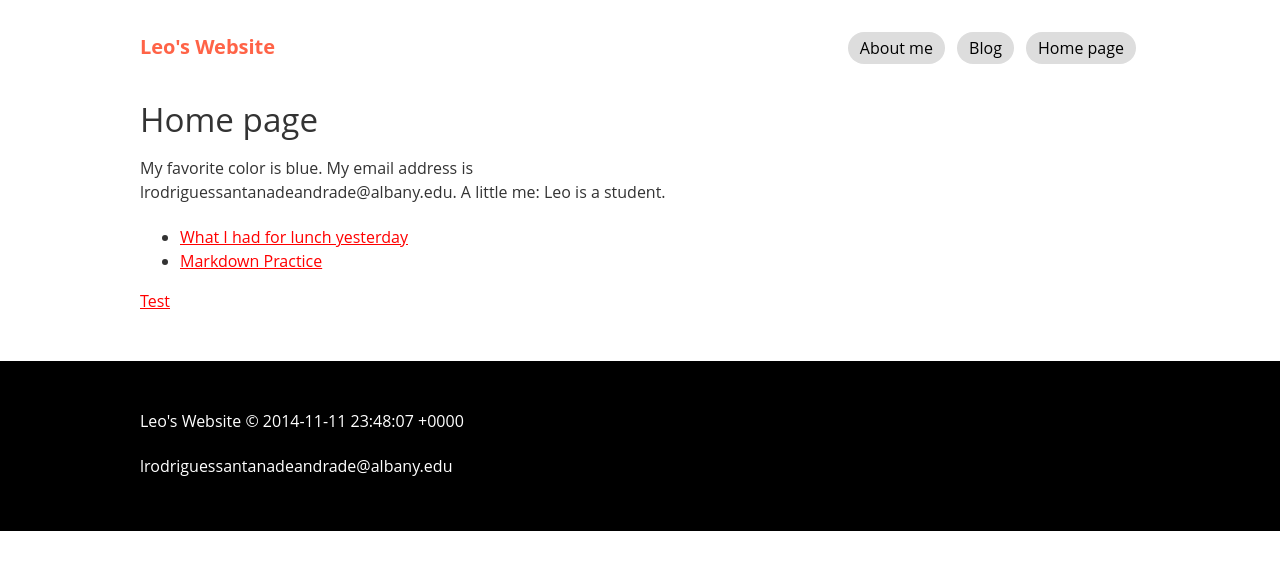
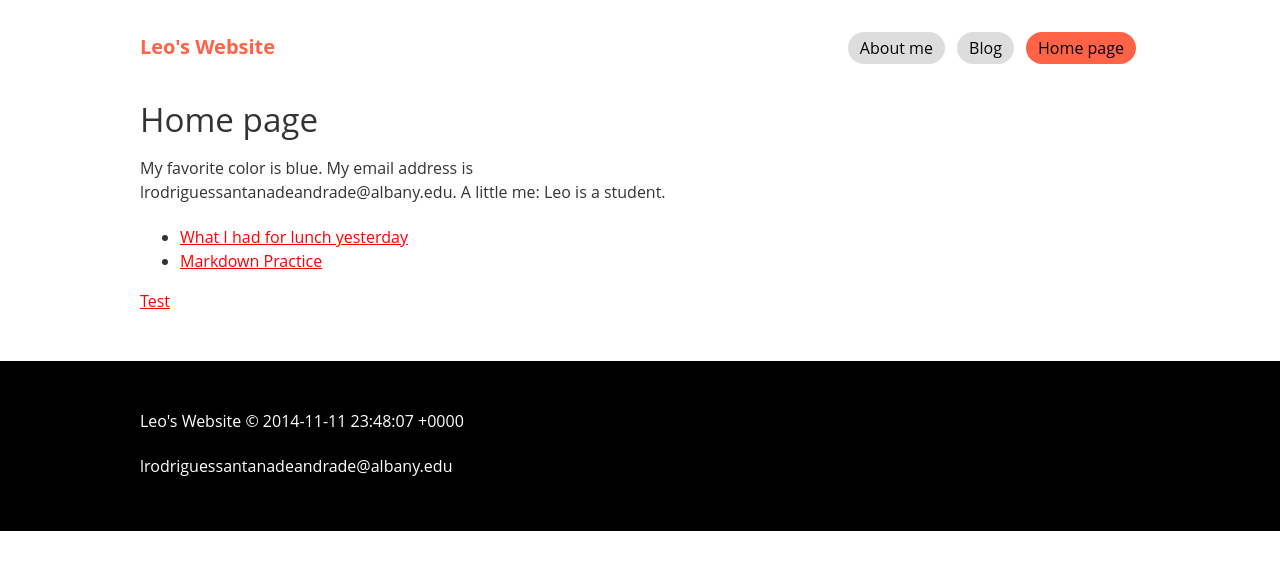
Before and after one commit to leorodrigues03/lgoeb.github.io, a Jekyll site: the page built from index.html, in a window 1280 px wide. Shown: the top 570 px of the page. Built offline with Jekyll 4.4.1, drawn with Linux system fonts in a browser that asks for light colours.

Commit message:
fixed active nav-link

```diff
--- a/css/main.css
+++ b/css/main.css
@@ -123,7 +123,7 @@ a:hover {
 .nav-link:hover {
 	background: lightblue;
 }
-.nav-link:active {
+.nav-link.active {
 	background:tomato;
 }
 
```
